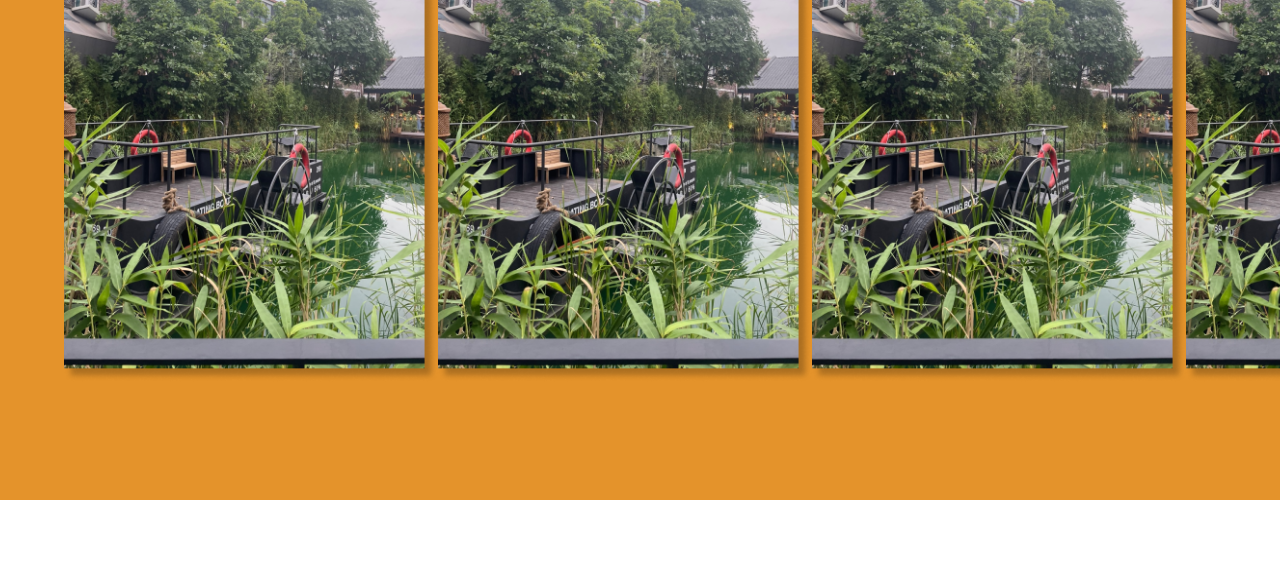
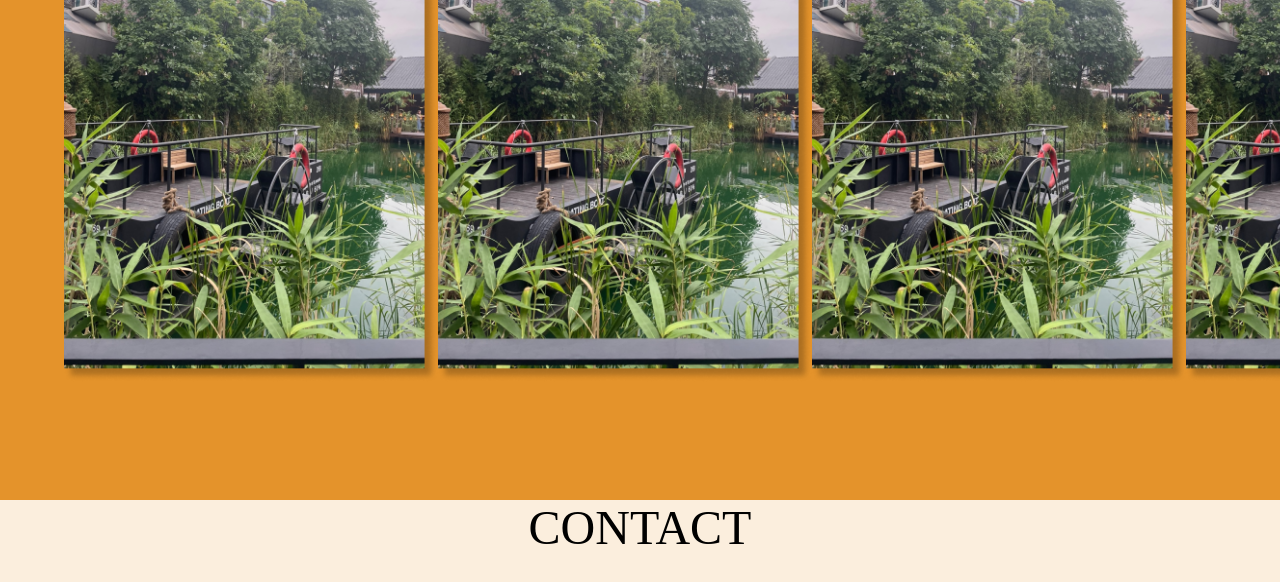
Before and after one commit to AVEN-SW/CEMENT-Frontend, a React (Vite) app: page / in a window 1280 px wide. Shown: the part 2505-3087 px from the top of the page. Before the commit the page ends 3005 px from the top, so only its background shows below. Built offline with nearby package versions, Linux system fonts and the light colour scheme; a web font is replaced by a local one.

Commit message:
feat: MainPage 컨택 섹션 추가

```diff
--- a/src/pages/MainPage.tsx
+++ b/src/pages/MainPage.tsx
@@ -33,6 +33,11 @@ const MainPage = () => {
                 </PortfolioImages>
             </PortfolioContainer>
         </PortfolioSection>
+        <ContactSection>
+            <ContactContainer>
+                <ContactTitle>CONTACT</ContactTitle>
+            </ContactContainer>
+        </ContactSection>
     </MainPageSeciton>
     )
 }
@@ -151,3 +156,25 @@ const PortfolioImage = styled.img`
     width: 374px;
     height: 536px;
 `
+
+const ContactSection = styled.div`
+    width: 100%;
+    height: 742px;
+    background: rgba(228, 147, 43, 0.16);
+`
+
+const ContactContainer = styled.div`
+    display: flex;
+    flex-direction: column;
+    justify-content: space-between;
+    align-items: center;
+
+    width: 100%;
+    height: 500px; // 임의 값
+`
+
+const ContactTitle = styled.div`
+    color: #000;
+    font-size: 48px;
+    font-weight: 400;
+`
```
